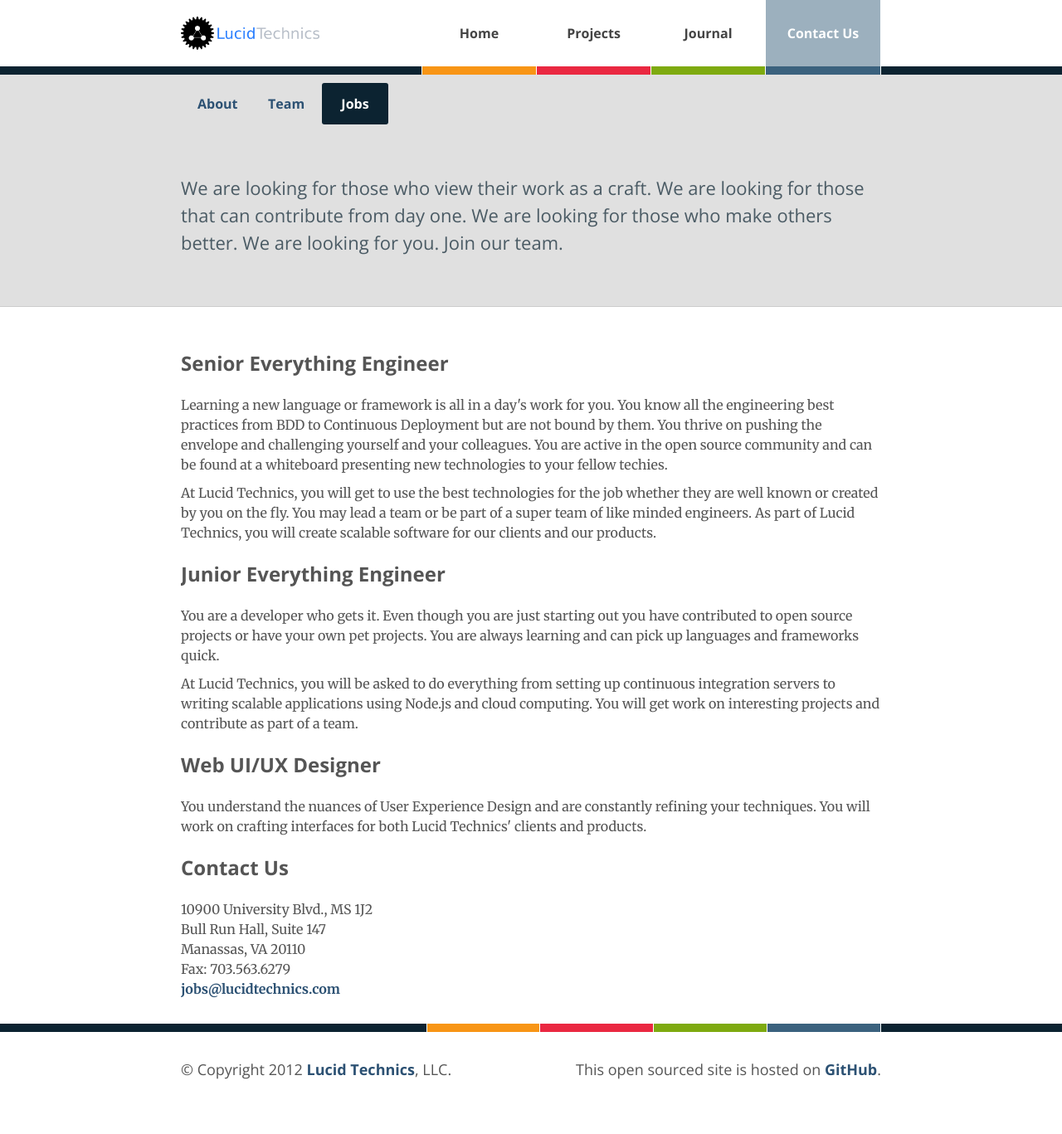
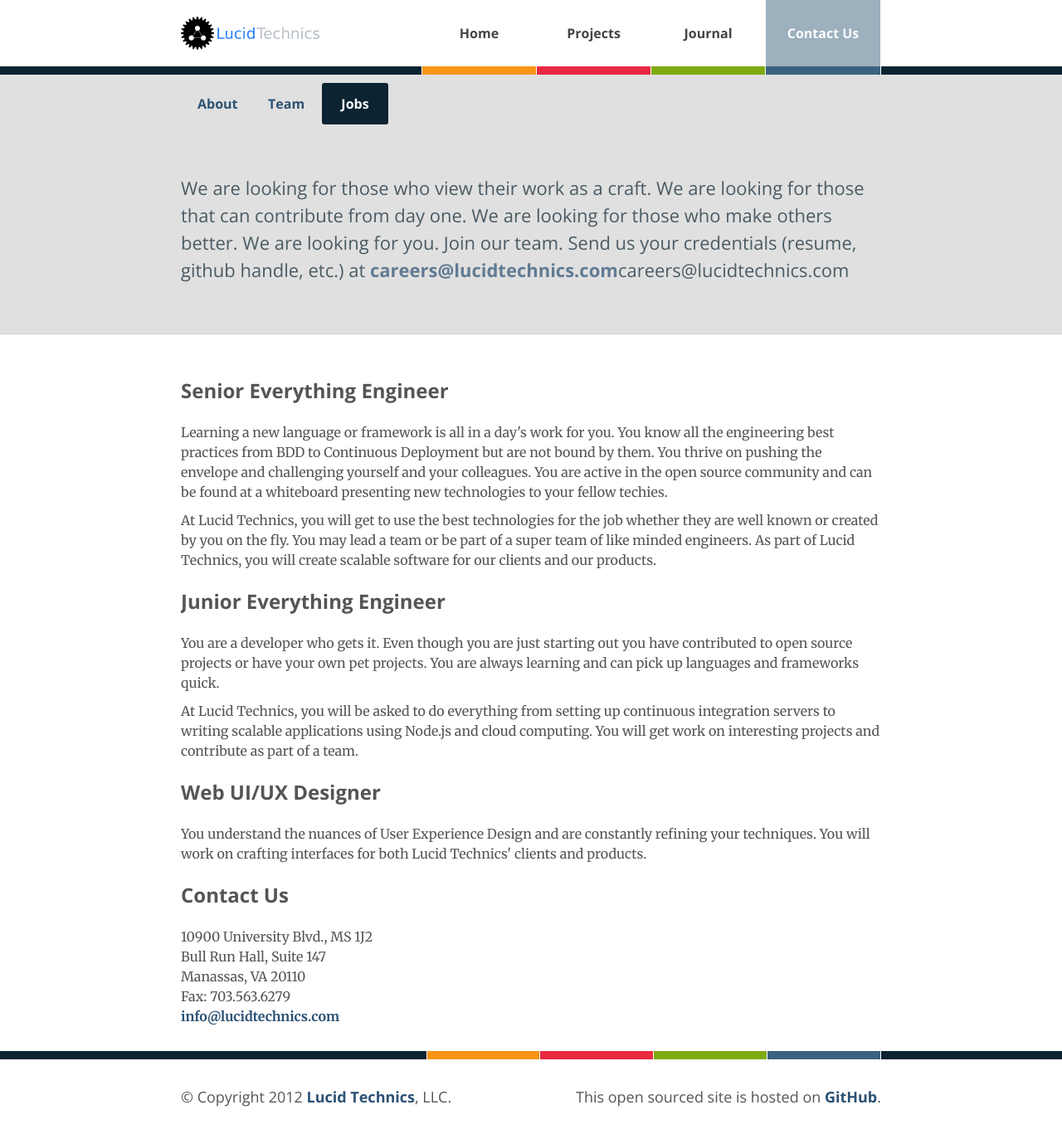
Before and after one commit to LucidTechnics/lucidtechnics.github.com, a Jekyll site: the page built from jobs.html, in a window 1280 px wide. Shown: the whole page at 83% size. Built offline with Jekyll 4.4.1, drawn with Linux system fonts in a browser that asks for light colours; nearby versions of some CDN libraries; before the commit the page ends 1334 px from its top, so only the background shows below that.

Commit message:
Updated jobs.html

```diff
--- a/jobs.html
+++ b/jobs.html
@@ -12,7 +12,7 @@
 
     <div class="abstract">
       <p>
-        We are looking for those who view their work as a craft.  We are looking for those that can contribute from day one. We are looking for those who make others better.  We are looking for you.  Join our team.
+        We are looking for those who view their work as a craft.  We are looking for those that can contribute from day one. We are looking for those who make others better.  We are looking for you.  Join our team. Send us your credentials (resume, github handle, etc.) at <a href="mailto:careers@lucidtechnics.com">careers@lucidtechnics.com</a>careers@lucidtechnics.com
       </p>
     </div>
   </div>
@@ -50,7 +50,7 @@
         Bull Run Hall, Suite 147<br/>
         Manassas, VA 20110<br/>
         Fax: 703.563.6279<br/>
-        <a href="mailto:info@lucidtechnics.com">jobs@lucidtechnics.com</a>
+        <a href="mailto:info@lucidtechnics.com">info@lucidtechnics.com</a>
       </p>
     </div>
 
```
